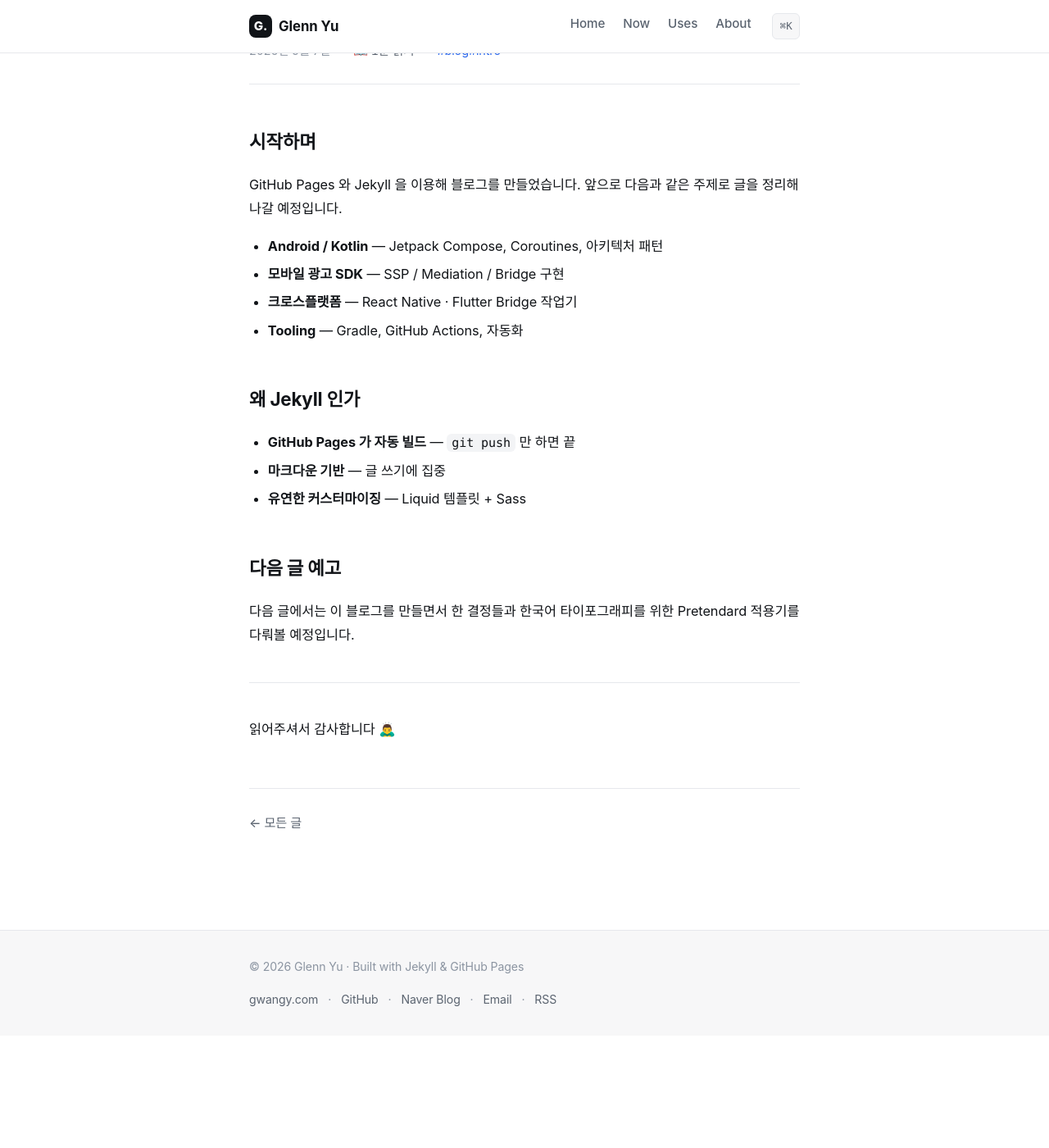
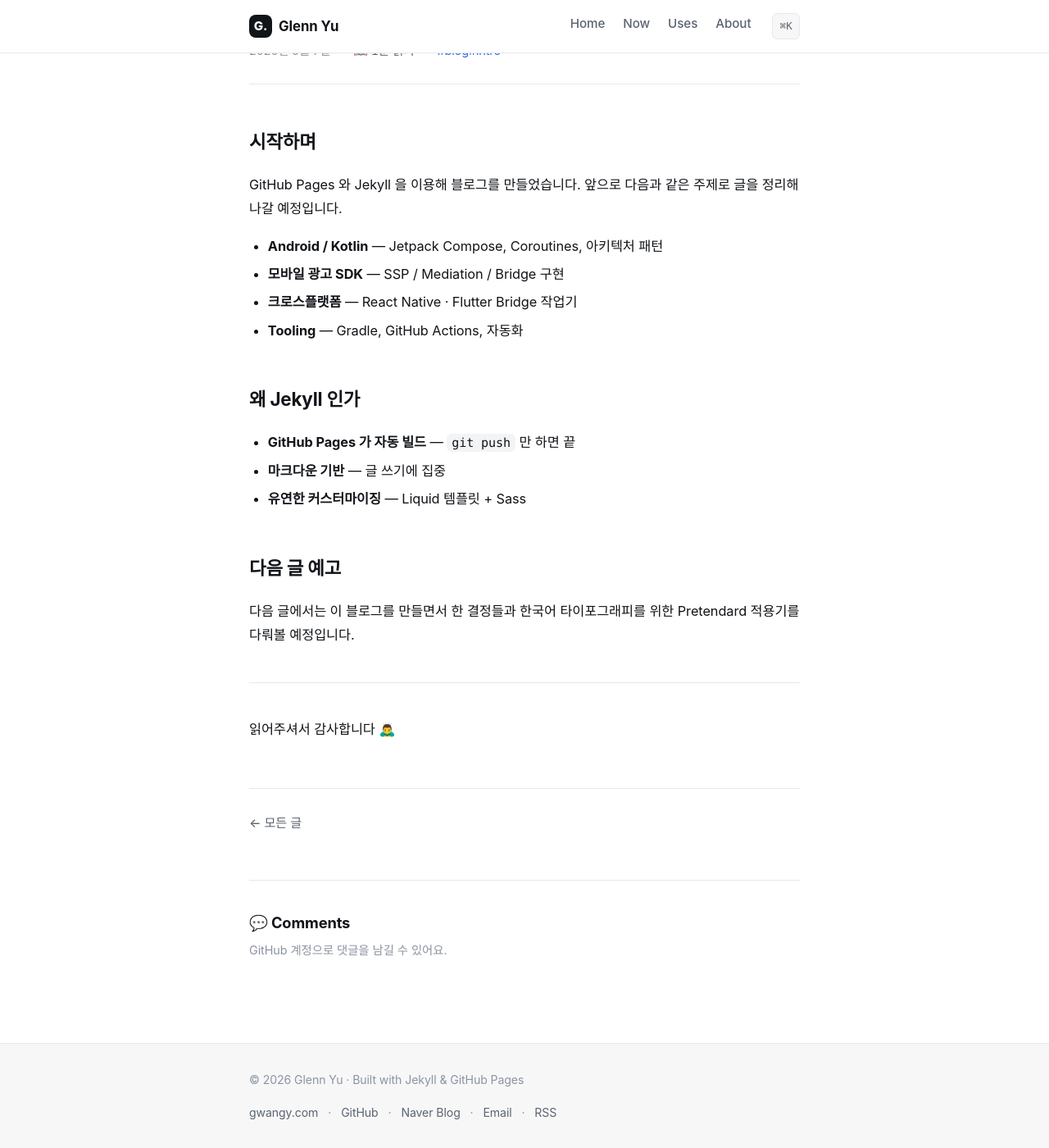
Before and after one commit to glenn-yu/glenn-yu.github.io, a Jekyll site: the page built from _posts/2026-05-07-hello-world.md, in a window 1280 px wide and 1400 px high, scrolled down 131 px. Shown: the whole window at 82% size. Built offline with Jekyll 4.4.1, drawn with Linux system fonts in a browser that asks for light colours; some web fonts are replaced; comment, search, counter and statistics services are not loaded; before the commit the page ends 1357 px from its top, so only the background shows below that.

Commit message:
feat(comments): giscus 댓글 시스템 추가
- _includes/giscus.html — Announcements 카테고리, 한국어 UI, lazy 로딩
- post.html 레이아웃 끝에 댓글 섹션 포함
- pathname 매핑 (글 URL = 디스커션 1:1 매칭)
- 테마 토글 시 giscus iframe 에 postMessage 로 동기화
- GitHub Discussions 활성화 + Announcements 카테고리 사용

Co-Authored-By: Claude Opus 4.7 (1M context) <noreply@anthropic.com>

```diff
--- /dev/null
+++ b/_includes/giscus.html
@@ -0,0 +1,20 @@
+<section class="post-comments" aria-label="Comments">
+  <h2 class="comments-title">💬 Comments</h2>
+  <p class="comments-hint">GitHub 계정으로 댓글을 남길 수 있어요.</p>
+  <script src="https://giscus.app/client.js"
+          data-repo="glenn-yu/glenn-yu.github.io"
+          data-repo-id="R_kgDOSW8ndw"
+          data-category="Announcements"
+          data-category-id="DIC_kwDOSW8nd84C8hNw"
+          data-mapping="pathname"
+          data-strict="0"
+          data-reactions-enabled="1"
+          data-emit-metadata="0"
+          data-input-position="top"
+          data-theme="preferred_color_scheme"
+          data-lang="ko"
+          data-loading="lazy"
+          crossorigin="anonymous"
+          async>
+  </script>
+</section>
--- a/_layouts/post.html
+++ b/_layouts/post.html
@@ -26,4 +26,6 @@ layout: default
   <footer class="post-footer">
     <a class="back-link" href="{{ '/' | relative_url }}">← 모든 글</a>
   </footer>
+
+  {% include giscus.html %}
 </article>
--- a/assets/css/main.css
+++ b/assets/css/main.css
@@ -781,3 +781,23 @@ body.crt-mode::before {
 .post-content h2:hover .heading-anchor,
 .post-content h3:hover .heading-anchor,
 .heading-anchor:focus-visible { opacity: 1; }
+
+/* Comments (giscus) */
+.post-comments {
+  margin-top: 56px;
+  padding-top: 36px;
+  border-top: 1px solid var(--border);
+}
+.comments-title {
+  margin: 0 0 6px;
+  font-size: 1.15rem;
+  font-weight: 700;
+  letter-spacing: -0.01em;
+}
+.comments-hint {
+  margin: 0 0 20px;
+  color: var(--fg-muted);
+  font-size: 0.9rem;
+}
+.giscus, .giscus-frame { width: 100%; }
+.giscus-frame { color-scheme: normal; }
--- a/assets/js/site.js
+++ b/assets/js/site.js
@@ -225,7 +225,13 @@
     else next = cur === 'dark' ? 'light' : 'dark';
     document.documentElement.setAttribute('data-theme', next);
     try { localStorage.setItem(THEME_KEY, next); } catch (e) {}
+    setGiscusTheme(next);
     showToast('theme=' + next);
+  }
+  function setGiscusTheme(t) {
+    var iframe = document.querySelector('iframe.giscus-frame');
+    if (!iframe || !iframe.contentWindow) return;
+    iframe.contentWindow.postMessage({ giscus: { setConfig: { theme: t } } }, 'https://giscus.app');
   }
 
   // ============================================================
```
